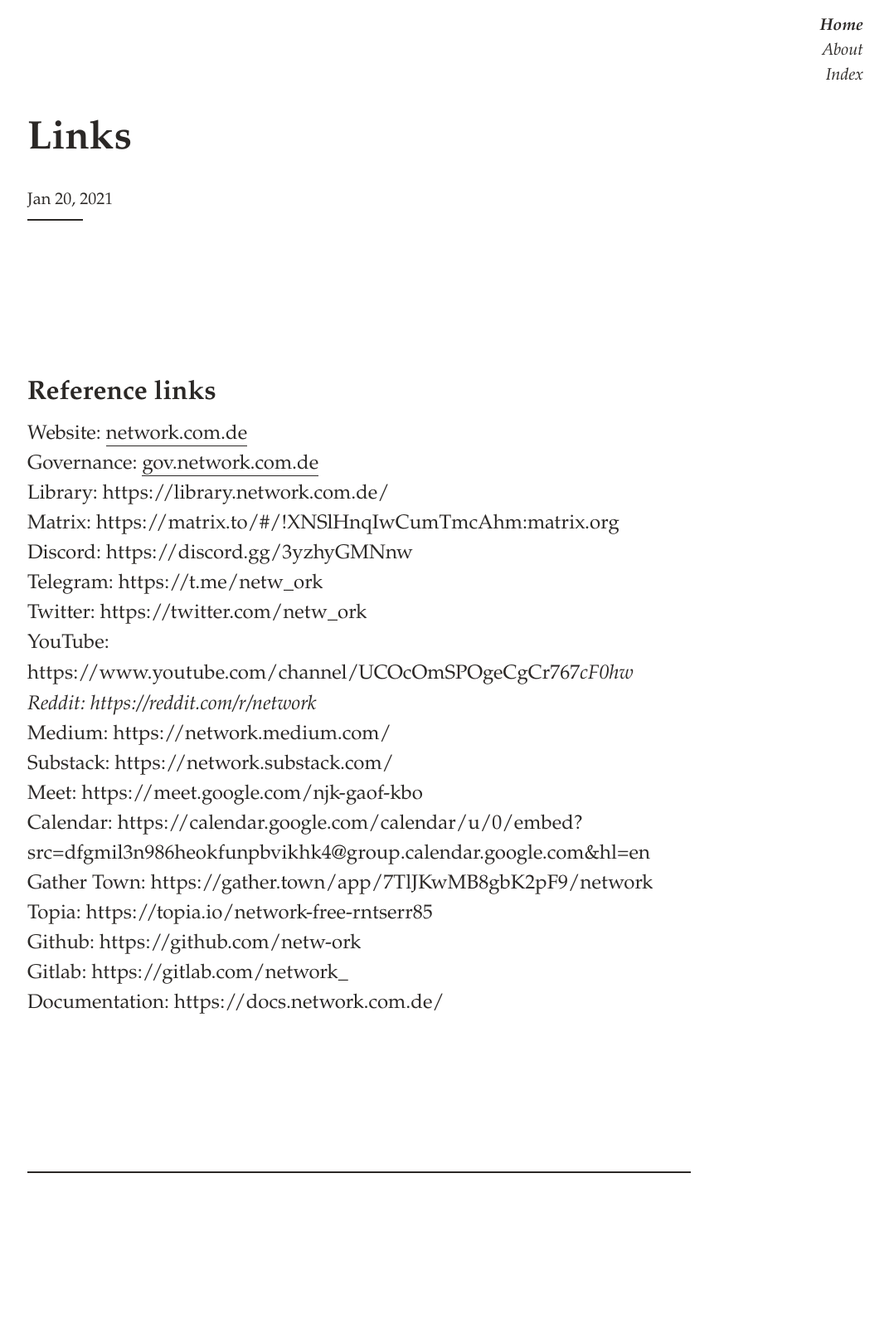
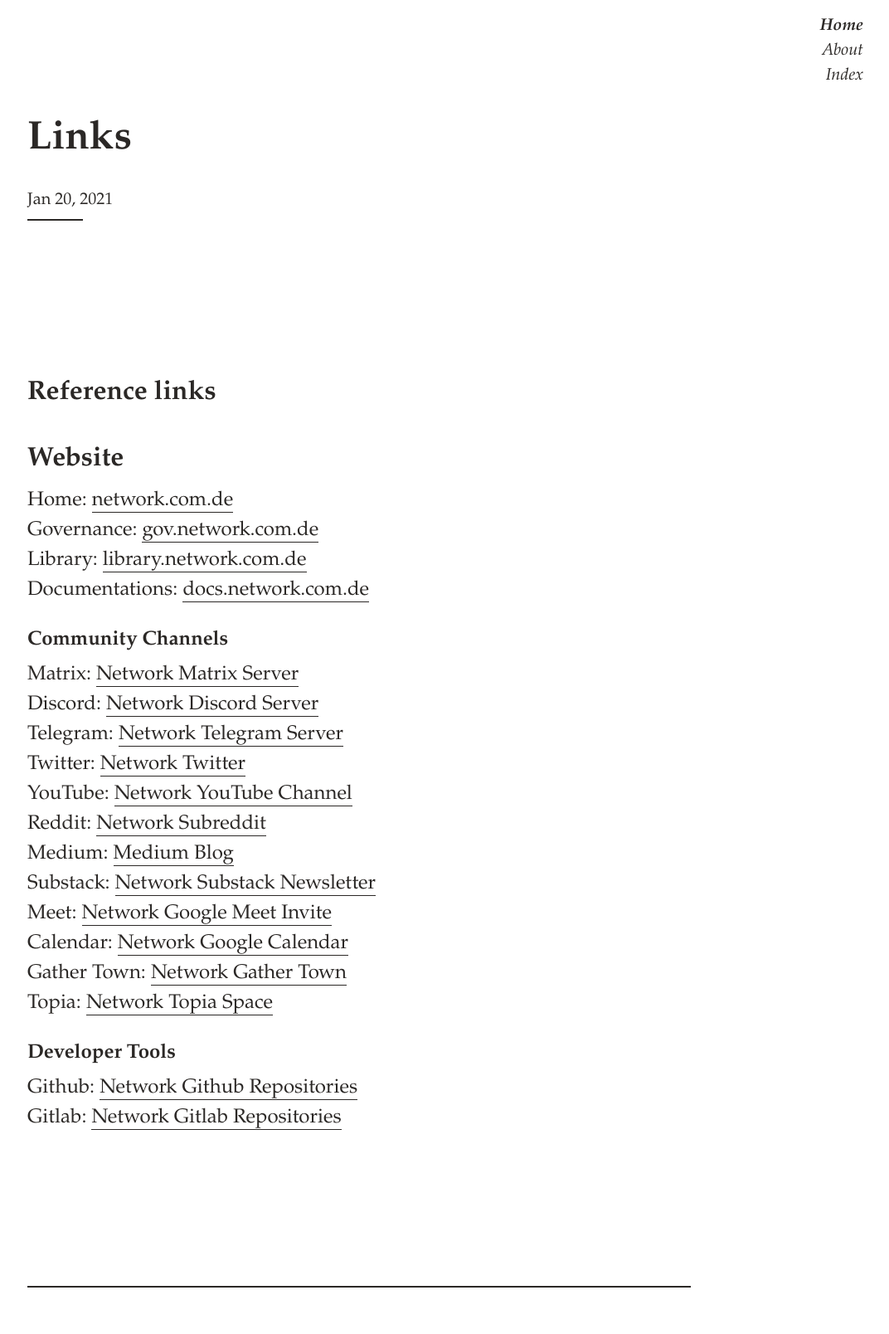
Before and after one commit to netw-ork/netw-ork.github.io, a Jekyll site: the page built from _posts/2021-01-20-links.md, in a window 1280 px wide. Shown: the whole page at 83% size, without its empty margins (207-1279 px from the left). Built offline with Jekyll 4.4.1, drawn with Linux system fonts in a browser that asks for light colours; before the commit the page ends 1470 px from its top, so only the background shows below that.

Commit message:
Update 2021-01-20-links.md

```diff
--- a/_posts/2021-01-20-links.md
+++ b/_posts/2021-01-20-links.md
@@ -8,21 +8,26 @@ tags:
 
 # Reference links
 
-Website: <a href="https://network.com.de" target="_blank">network.com.de</a> <br>
+# Website
+Home: <a href="https://network.com.de" target="_blank">network.com.de</a> <br>
 Governance: <a href="https://gov.network.com.de/">gov.network.com.de</a> <br>
-Library: https://library.network.com.de/ <br>
-Matrix: https://matrix.to/#/!XNSlHnqIwCumTmcAhm:matrix.org <br>
-Discord: https://discord.gg/3yzhyGMNnw <br>
-Telegram: https://t.me/netw_ork <br>
-Twitter: https://twitter.com/netw_ork <br>
-YouTube: https://www.youtube.com/channel/UCOcOmSPOgeCgCr767_cF0hw <br>
-Reddit: https://reddit.com/r/network_ <br>
-Medium: https://network.medium.com/ <br>
-Substack: https://network.substack.com/ <br>
-Meet: https://meet.google.com/njk-gaof-kbo <br>
-Calendar: https://calendar.google.com/calendar/u/0/embed?src=dfgmil3n986heokfunpbvikhk4@group.calendar.google.com&hl=en <br>
-Gather Town: https://gather.town/app/7TlJKwMB8gbK2pF9/network <br>
-Topia: https://topia.io/network-free-rntserr85 <br>
-Github: https://github.com/netw-ork <br>
-Gitlab: https://gitlab.com/network_ <br>
-Documentation: https://docs.network.com.de/ <br>
+Library: <a href="https://library.network.com.de/" target="_blank">library.network.com.de</a> <br>
+Documentations: <a href="https://docs.network.com.de/" target="_blank">docs.network.com.de</a> <br>
+
+### Community Channels
+Matrix: <a href="https://matrix.to/#/!XNSlHnqIwCumTmcAhm:matrix.org" target="_blank">Network Matrix Server</a> <br>
+Discord: <a href="https://discord.gg/3yzhyGMNnw" target="_blank">Network Discord Server</a> <br>
+Telegram: <a href="https://t.me/netw_ork">Network Telegram Server</a> <br>
+Twitter: <a href="https://twitter.com/netw_ork" target="_blank">Network Twitter</a> <br>
+YouTube: <a href="https://www.youtube.com/channel/UCOcOmSPOgeCgCr767_cF0hw " target="_blank">Network YouTube Channel</a><br>
+Reddit: <a href="https://reddit.com/r/network_" target="_blank">Network Subreddit</a> <br>
+Medium: <a href="https://network.medium.com/ " target="_blank">Medium Blog</a><br>
+Substack: <a href="https://network.substack.com/" target="_blank">Network Substack Newsletter</a> <br>
+Meet: <a href="https://meet.google.com/njk-gaof-kbo" target="_blank">Network Google Meet Invite</a> <br>
+Calendar: <a href="https://calendar.google.com/calendar/u/0/embed?src=dfgmil3n986heokfunpbvikhk4@group.calendar.google.com&hl=en" target="_blank">Network Google Calendar</a> <br>
+Gather Town: <a href="https://gather.town/app/7TlJKwMB8gbK2pF9/network" target="_blank">Network Gather Town</a> <br>
+Topia: <a href="https://topia.io/network-free-rntserr85" target="_blank">Network Topia Space</a> <br>
+
+### Developer Tools
+Github: <a href="https://github.com/netw-ork" target="_blank">Network Github Repositories</a> <br>
+Gitlab: <a href="https://gitlab.com/network_" target="_blank">Network Gitlab Repositories</a> <br>
```
